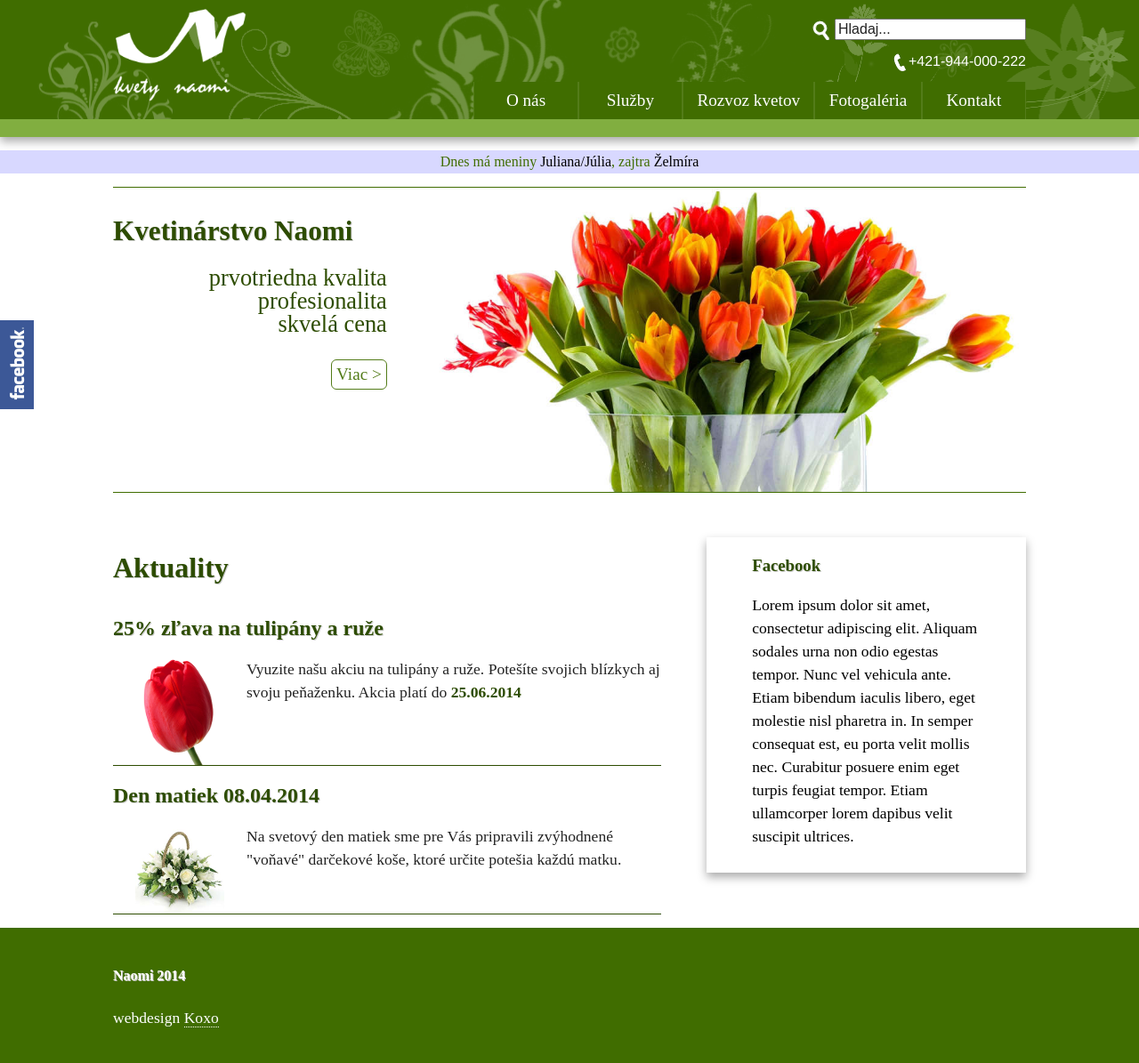
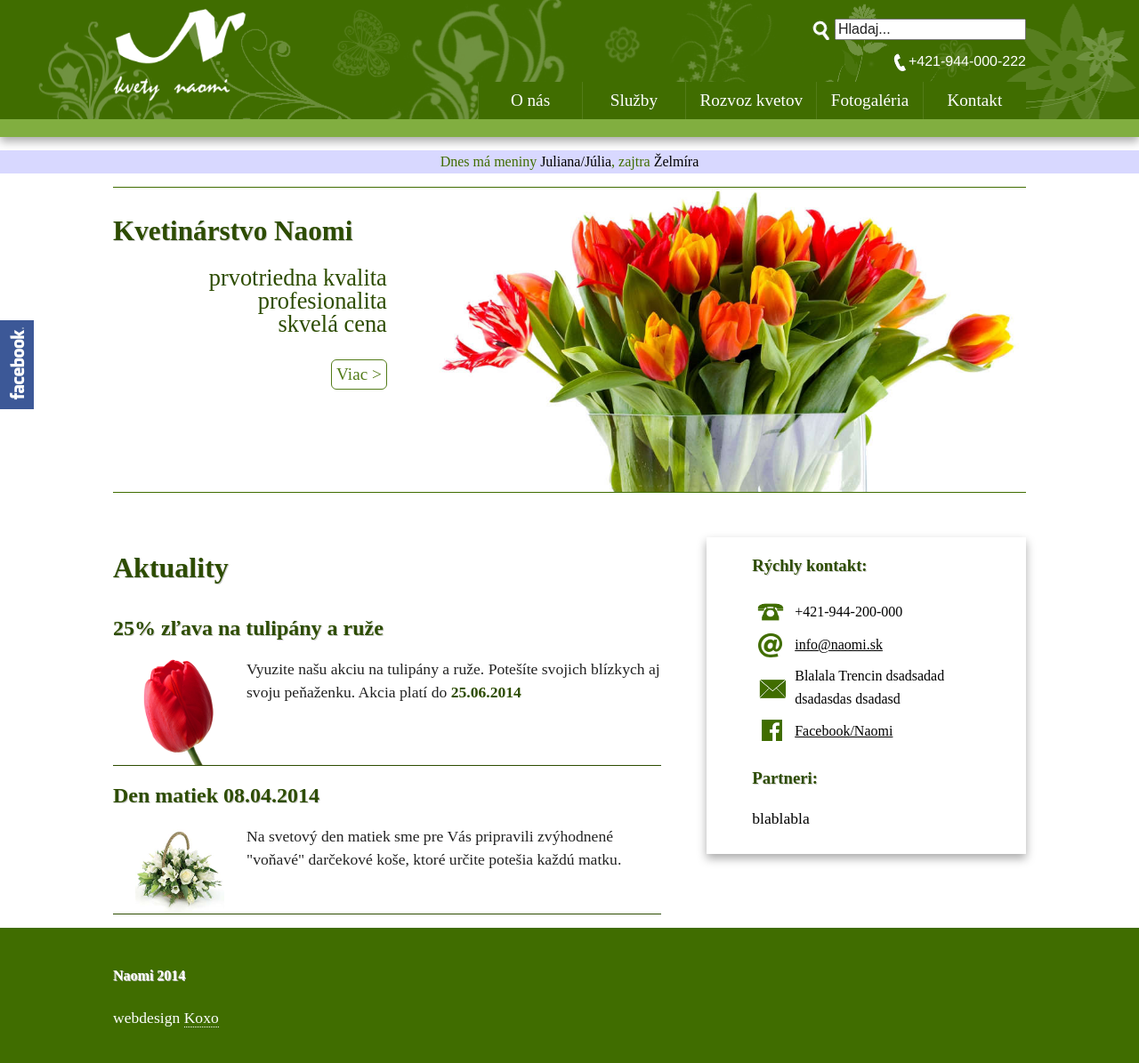
Before and after one commit to matoboor/Naomi, a PHP site: page / in a window 1280 px wide. Shown: the whole page at 89% size. Run offline with PHP 8.4, Linux system fonts and the light colour scheme; some libraries are stand-ins or nearby versions; some web fonts are replaced.

Commit message:
quick contact
quick contact instead facebook in aside bar
contacts icons
some css fixes

```diff
--- a/css/main.css
+++ b/css/main.css
@@ -56,6 +56,12 @@ textarea {
     padding: 0.2em 0;
 }
 
+table {
+	border-spacing: 5px;
+	border-collapse: separate;
+	font-size:1em;
+    font-family: 'Courgette';
+}
 
 /* ===== Initializr Styles ==================================================
    Author: Jonathan Verrecchia - verekia.com/initializr/responsive-template
@@ -271,6 +277,11 @@ footer a {
 .search {
 	margin-top:10px;
 }
+
+table a {
+	color:black;
+}
+
 /* ==========================================================================
    Media Queries
    ========================================================================== */
@@ -438,6 +449,7 @@ footer a {
         height: auto;
         min-width: 11%;
         margin:0;
+        border-right:none;
         padding-top:8px;
         padding-bottom:8px;
     }
--- a/index.html
+++ b/index.html
@@ -121,8 +121,33 @@
                 </article>
 
                 <aside>
-                    <h3>Facebook</h3>
-                    <p>Lorem ipsum dolor sit amet, consectetur adipiscing elit. Aliquam sodales urna non odio egestas tempor. Nunc vel vehicula ante. Etiam bibendum iaculis libero, eget molestie nisl pharetra in. In semper consequat est, eu porta velit mollis nec. Curabitur posuere enim eget turpis feugiat tempor. Etiam ullamcorper lorem dapibus velit suscipit ultrices.</p>
+                    <h3>Rýchly kontakt:</h3>
+                    <table>
+                    	<tr>
+                    		<td><img src="img/phone-icon2.png" /></td>
+                    		<td>+421-944-200-000</td>
+                    	</tr>
+                    	<tr>
+                    		<td><img src="img/email-icon.png" /></td>
+                    		<td><a href="#">info@naomi.sk</a></td>
+                    	</tr>
+                    	<tr>
+                    		<td><img src="img/address-icon.png" /></td>
+                    		<td>Blalala Trencin
+                    			dsadsadad
+                    			dsadasdas
+                    			dsadasd
+                    		</td>
+                    	</tr>
+                    	<tr>
+                    		<td><img src="img/FB_logo.png" /></td>
+                    		<td><a href="http://www.facebook.com/blabla">Facebook/Naomi</a></td>
+                    	</tr>
+                    </table>
+                    <h3>Partneri:</h3>
+                    <p>
+                    	blablabla
+                    </p>
                 </aside>
 
             </div> <!-- #main -->
```
Also changed, not shown: img/FB_logo.png (added), img/address-icon.png (added), img/email-icon.png (added), img/phone-icon2.png (added).
